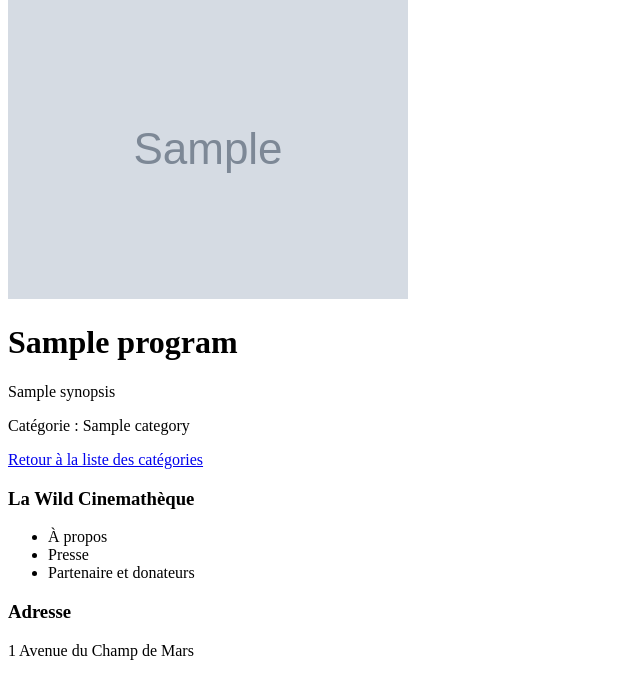
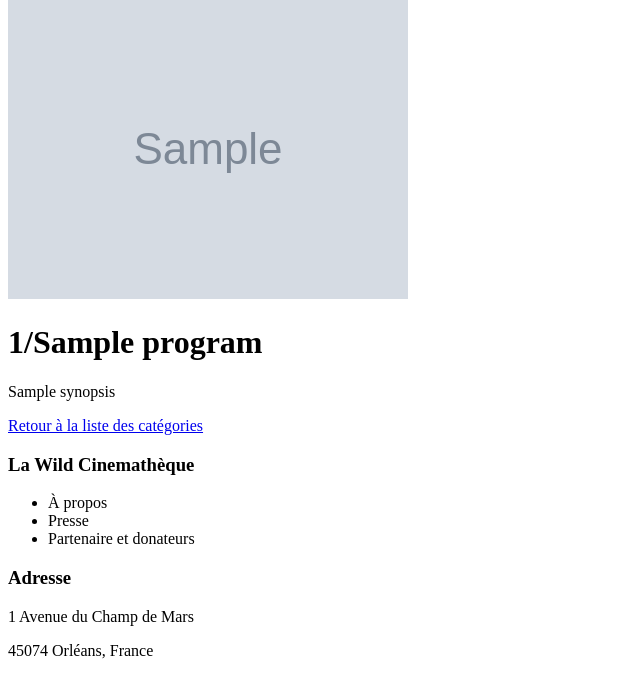
Before and after one commit to Justicesvr/wild_series, a Symfony app: template templates/category/show.html.twig in a window 1280 px wide. Shown: the part 438-1113 px from the top of the page, without its empty margins (0-640 px from the left). Run offline with Twig, Linux system fonts and the light colour scheme; the template is opened without the code that fills it: most values are stand-ins (such as "Sample title", 1, 10 or a date in 2020); grey boxes marked "Sample" are stand-in pictures; some libraries are stand-ins or nearby versions.

Commit message:
symfony10

```diff
--- a/templates/category/show.html.twig
+++ b/templates/category/show.html.twig
@@ -10,10 +10,8 @@
 		<div class="media">
 			<img class="align-self-start mr-3" src="{{program.poster}}" alt="{{ program.title }} poster">
 			<div class="media-body">
-				<h1 class="mt-0">{{ program.title }}</h1>
+				<h1 class="mt-0">{{ program.id }}/{{ program.title }}</h1>
 				<p>{{ program.synopsis }}</p>
-				<p>Catégorie :
-					{{ program.category.name }}</p>
 			</div>
 		</div>
 	{% endfor %}
```
